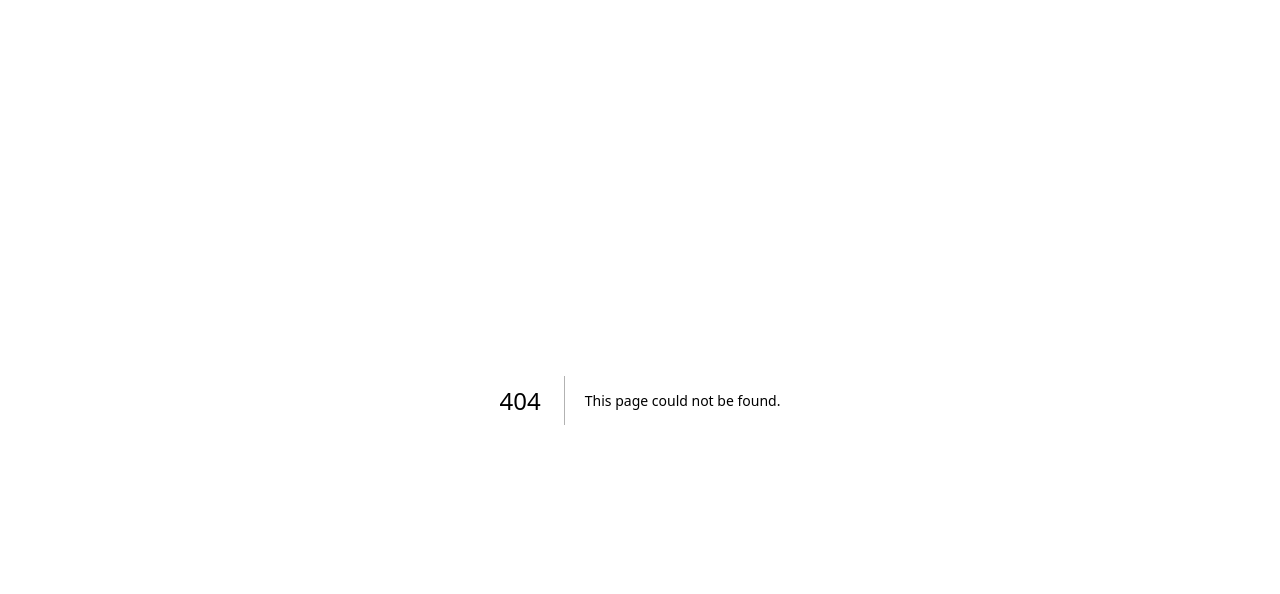
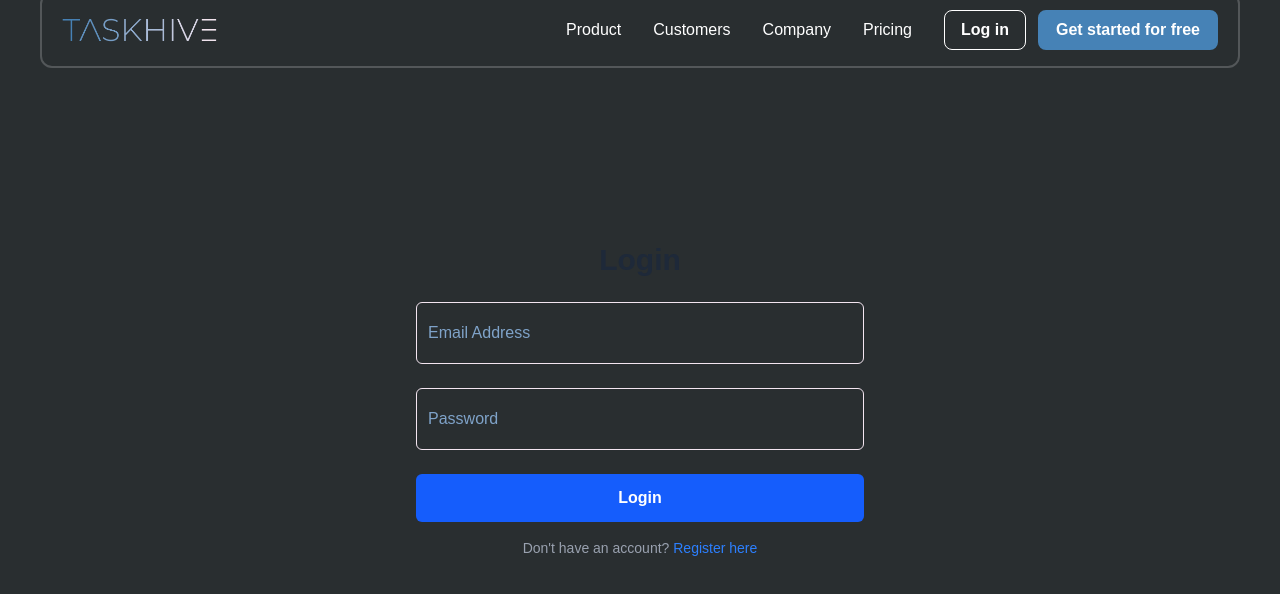
Before and after one commit to mihai888nextlab/taskhive, a Next.js app: page /login in a window 1280 px wide. Before the commit this address had no page. Shown: the top 594 px of the page. Built offline with nearby package versions, Linux system fonts and the light colour scheme.

Commit message:
HomePage+Login

```diff
--- a/src/components/footer.tsx
+++ b/src/components/footer.tsx
@@ -33,7 +33,7 @@ export default function Footer() {
 
         <div className="text-white p-10 w-fit h-[200px] absolute right-0 text-right text-xl px-[30px] mt-[35px]">
           ©2025 TaskHive
-          <div className="mb-5 mt-3">
+          <div className="mt-7">
             <a
               href="https://github.com/mihai888nextlab/taskhive"
               className="hover:text-primary transition-colors duration-300 text-lg"
--- a/src/pages/index.tsx
+++ b/src/pages/index.tsx
@@ -1,4 +1,3 @@
-import Image from "next/image";
 import { Kanit } from "next/font/google";
 import Header from "@/components/header";
 import Footer from "@/components/footer";
@@ -14,23 +13,82 @@ export default function Home() {
       <Header />
 
       <main className="w-[1200px]">
-        <div className="w-full h-screen flex flex-col items-center justify-center">
+        {/* Hero Section */}
+        <div className="w-full h-screen flex flex-col items-center justify-center text-center">
           <h1
             className={
               kanit.className +
-              " m-0 text-center max-w-1/2 text-[50px] leading-[60px] text-white"
+              " text-[50px] leading-[60px] text-white max-w-[800px] mb-6"
             }
           >
-            Accounting Software That Exceeds Expectations
+            Empower Your Team with Smarter Task Management
           </h1>
-          <p className="mt-10 text-xl">
-            Built native to{" "}
-            <a href="#" className="text-primary">
-              blabla
+          <p className="text-xl text-gray-300 max-w-[600px] mb-10">
+            Streamline your workflow, improve collaboration, and achieve your goals with TaskHive.
+          </p>
+          <div className="flex space-x-4">
+            <a
+              href="/register"
+              className="bg-primary text-white py-3 px-6 rounded-lg text-lg font-semibold hover:bg-primary-dark transition-colors"
+            >
+              Get Started for Free
             </a>
-          </p>
+            <a
+              href="/features"
+              className="border-2 border-primary text-primary py-3 px-6 rounded-lg text-lg font-semibold hover:bg-primary hover:text-white transition-colors"
+            >
+              Learn More
+            </a>
+          </div>
+        </div>
+
+        {/* Features Section */}
+        <div className="w-full py-20 bg-background">
+          <h2
+            className={
+              kanit.className +
+              " text-[40px] leading-[50px] text-primary text-center mb-16"
+            }
+          >
+            Why Choose TaskHive?
+          </h2>
+          <div className="grid grid-cols-1 md:grid-cols-2 lg:grid-cols-4 gap-12 px-10">
+            <div className="text-center bg-dark p-6 rounded-lg shadow-2xl hover:shadow-[0_10px_30px_rgba(0,0,0,0.8)] hover:scale-105 transition-all duration-300">
+              <h3 className="text-2xl font-bold text-white mb-4">
+                Dynamic Organizational Chart
+              </h3>
+              <p className="text-gray-300">
+                Define roles and assign tasks effortlessly.
+              </p>
+            </div>
+            <div className="text-center bg-dark p-6 rounded-lg shadow-2xl hover:shadow-[0_10px_30px_rgba(0,0,0,0.8)] hover:scale-105 transition-all duration-300">
+              <h3 className="text-2xl font-bold text-white mb-4">
+                Integrated Calendar
+              </h3>
+              <p className="text-gray-300">
+                Stay on top of deadlines and schedules.
+              </p>
+            </div>
+            <div className="text-center bg-dark p-6 rounded-lg shadow-2xl hover:shadow-[0_10px_30px_rgba(0,0,0,0.8)] hover:scale-105 transition-all duration-300">
+              <h3 className="text-2xl font-bold text-white mb-4">
+                Seamless Communication
+              </h3>
+              <p className="text-gray-300">
+                Collaborate with your team in real-time.
+              </p>
+            </div>
+            <div className="text-center bg-dark p-6 rounded-lg shadow-2xl hover:shadow-[0_10px_30px_rgba(0,0,0,0.8)] hover:scale-105 transition-all duration-300">
+              <h3 className="text-2xl font-bold text-white mb-4">
+                Scalable Design
+              </h3>
+              <p className="text-gray-300">
+                Built to grow with your organization.
+              </p>
+            </div>
+          </div>
         </div>
       </main>
+
       <Footer />
     </div>
   );
--- /dev/null
+++ b/src/pages/login/index.tsx
@@ -0,0 +1,114 @@
+import FloatingLabelInput from "@/components/FloatingLabelInput";
+import Header from "@/components/header";
+import { useRouter } from "next/router";
+import { FormEvent, useState } from "react";
+
+export default function Login() {
+  const router = useRouter();
+
+  const [values, setValues] = useState({
+    userEmail: "",
+    userPassword: "",
+  });
+  const [loading, setLoading] = useState(false);
+  const [error, setError] = useState<string | null>(null);
+
+  const handleLogin = async (e: FormEvent<HTMLFormElement>) => {
+    e.preventDefault();
+    setLoading(true);
+    setError(null);
+
+    // Basic client-side validation
+    if (!values.userEmail || !values.userPassword) {
+      setError("Both fields are required.");
+      setLoading(false);
+      return;
+    }
+
+    try {
+      const response = await fetch("/api/auth/login", {
+        method: "POST",
+        headers: {
+          "Content-Type": "application/json",
+        },
+        body: JSON.stringify({
+          email: values.userEmail,
+          password: values.userPassword,
+        }),
+      });
+
+      const data = await response.json();
+
+      if (response.ok) {
+        // Redirect to dashboard or home page
+        router.push("/dashboard");
+      } else {
+        setError(data.message || "Login failed.");
+      }
+    } catch (err: any) {
+      setError(err.message || "An error occurred during login.");
+      console.log(err);
+    } finally {
+      setLoading(false);
+    }
+  };
+
+  return (
+    <div className="min-w-full min-h-screen bg-background text-white flex flex-col items-center">
+      <Header />
+
+      <main className="w-[1200px] h-screen flex items-center justify-center">
+        <div className="w-full max-w-md">
+          <h1 className="text-3xl font-bold text-gray-800 dark:text-gray-100 mb-6 text-center">
+            Login
+          </h1>
+          <form className="space-y-6" onSubmit={handleLogin}>
+            <FloatingLabelInput
+              id="email"
+              label="Email Address"
+              type="email"
+              name="userEmail"
+              required
+              autoComplete="email"
+              onChange={(e) =>
+                setValues({ ...values, userEmail: e.target.value })
+              }
+              value={values.userEmail}
+            />
+            <FloatingLabelInput
+              id="password"
+              label="Password"
+              type="password"
+              name="userPassword"
+              required
+              autoComplete="current-password"
+              onChange={(e) =>
+                setValues({ ...values, userPassword: e.target.value })
+              }
+              value={values.userPassword}
+            />
+            {error && (
+              <p className="text-red-500 text-sm text-center">{error}</p>
+            )}
+            <button
+              type="submit"
+              className="w-full bg-blue-600 hover:bg-blue-700 text-white font-bold py-3 px-4 rounded-md focus:outline-none focus:ring-2 focus:ring-blue-500 focus:ring-offset-2 transition-colors duration-200"
+              disabled={loading}
+            >
+              {loading ? "Logging in..." : "Login"}
+            </button>
+          </form>
+          <p className="text-center text-sm text-gray-400 mt-4">
+            Don't have an account?{" "}
+            <a
+              href="/register"
+              className="text-blue-500 hover:underline"
+            >
+              Register here
+            </a>
+          </p>
+        </div>
+      </main>
+    </div>
+  );
+}
--- a/src/pages/register/index.tsx
+++ b/src/pages/register/index.tsx
@@ -167,6 +167,15 @@ export default function Register() {
               Register
             </button>
           </form>
+          <p className="text-center text-sm text-gray-400 mt-4">
+            Do you have an account?{" "}
+            <a
+              href="/login"
+              className="text-blue-500 hover:underline"
+            >
+              Login here
+            </a>
+          </p>
         </div>
       </main>
     </div>
```
